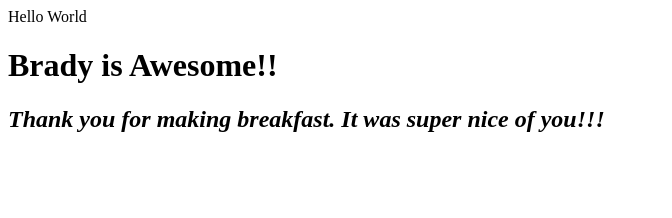
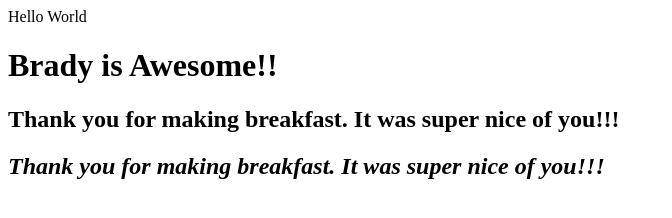
Before and after one commit to murphyp206/murphyp206.github.io, a plain HTML site: page index.html in a window 1280 px wide. Shown: the whole page, without its empty margins (0-672 px from the left). Drawn offline with Linux system fonts and the light colour scheme.

Commit message:
Update index.html

```diff
--- a/index.html
+++ b/index.html
@@ -1,3 +1,4 @@
 Hello World
 <h1>Brady is Awesome!!</h1>
+<h2>Thank you for making breakfast. It was <strong>super</strong> nice of you!!!</h2>
 <h2><em>Thank you for making breakfast. It was <strong>super</strong> nice of you!!!</em></h2>
```
